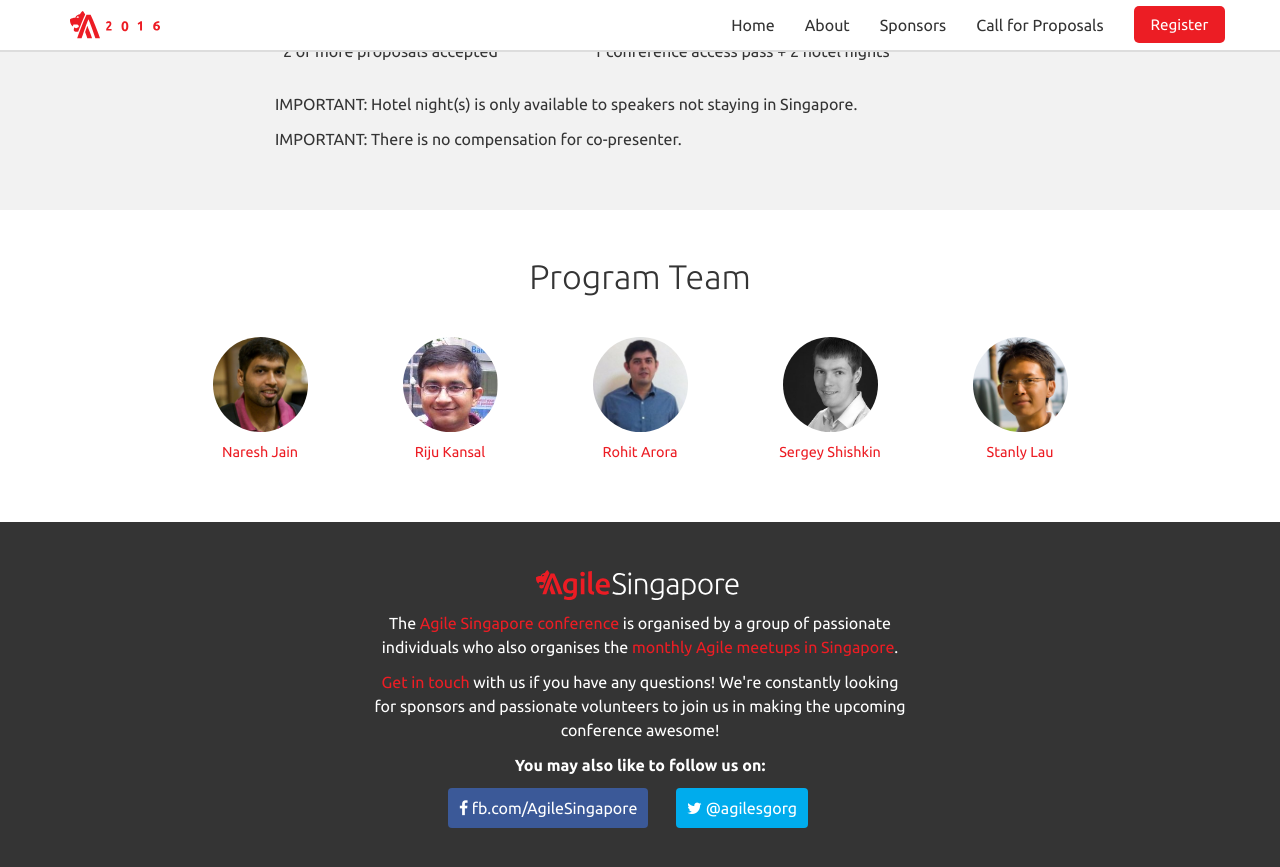
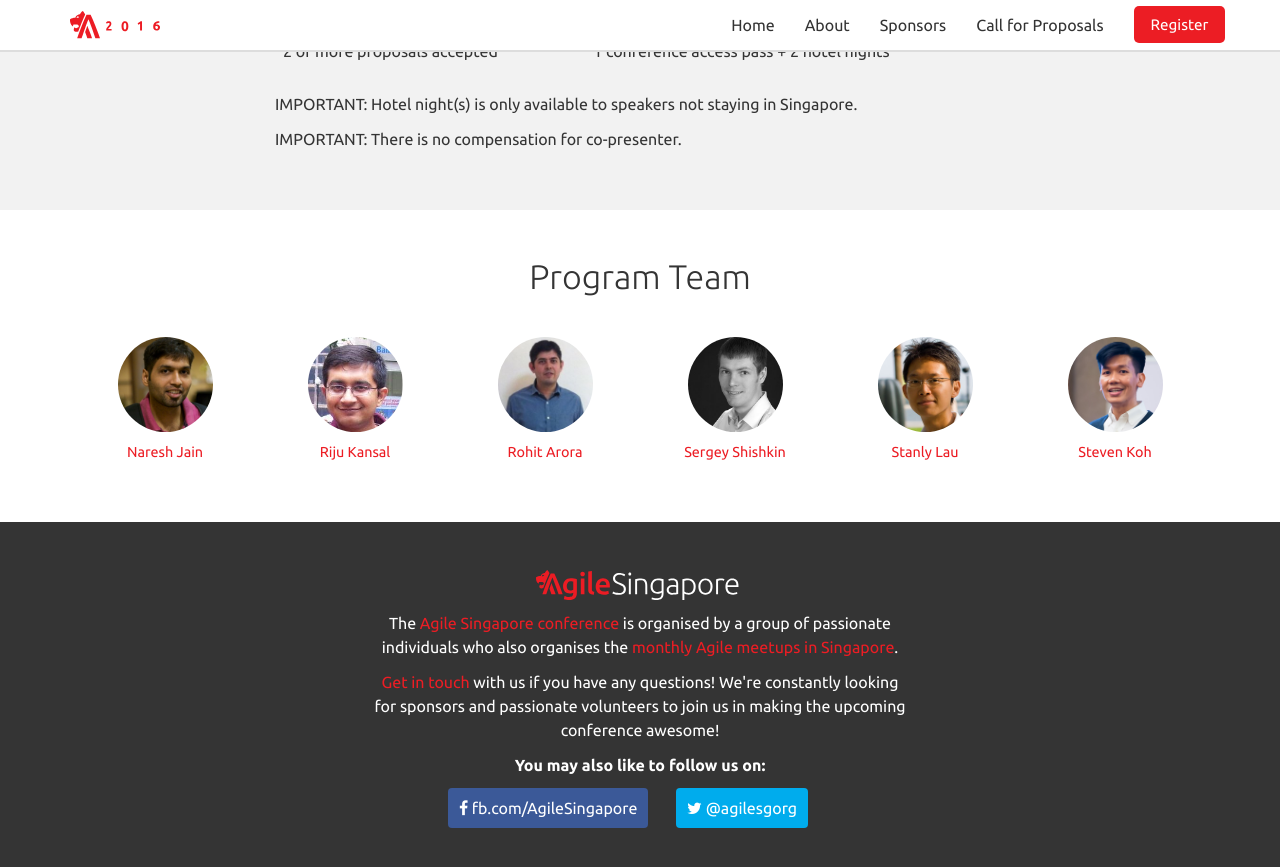
Before and after one commit to agilesingapore/2016, a Jekyll site: the page built from call_for_proposals.html, in a window 1280 px wide and 900 px high, scrolled down 3308 px. Shown: the top 867 px of the window. Built offline with Jekyll 4.4.1, drawn with Linux system fonts in a browser that asks for light colours; nearby versions of some CDN libraries; comment, search, counter and statistics services are not loaded.

Commit message:
Added steven

```diff
--- a/call_for_proposals.html
+++ b/call_for_proposals.html
@@ -169,7 +169,7 @@
   <div class="container">
     <h2>Program Team</h2>
       <ul>
-        <li class="col-xs-6 col-md-2 col-md-offset-1">
+        <li class="col-xs-6 col-md-2">
           <p class="organiser-photo">
           <img src="images/organisers/naresh.png">
           </p>
@@ -206,6 +206,13 @@
           <p class="organiser-bio">
             <a href="https://sg.linkedin.com/in/stanlylau" target="_blank" class="organiser-name">Stanly Lau</a>
         </li>
+        <li class="col-xs-6 col-md-2">
+          <p class="organiser-photo">
+          <img src="images/organisers/steven.jpg">
+          </p>
+          <p class="organiser-bio">
+            <a href="https://sg.linkedin.com/in/stevenkoh" target="_blank" class="organiser-name">Steven Koh</a>
+        </li>
       </ul>
 
   </div>
```
Also changed, not shown: images/organisers/steven.jpg (added).
